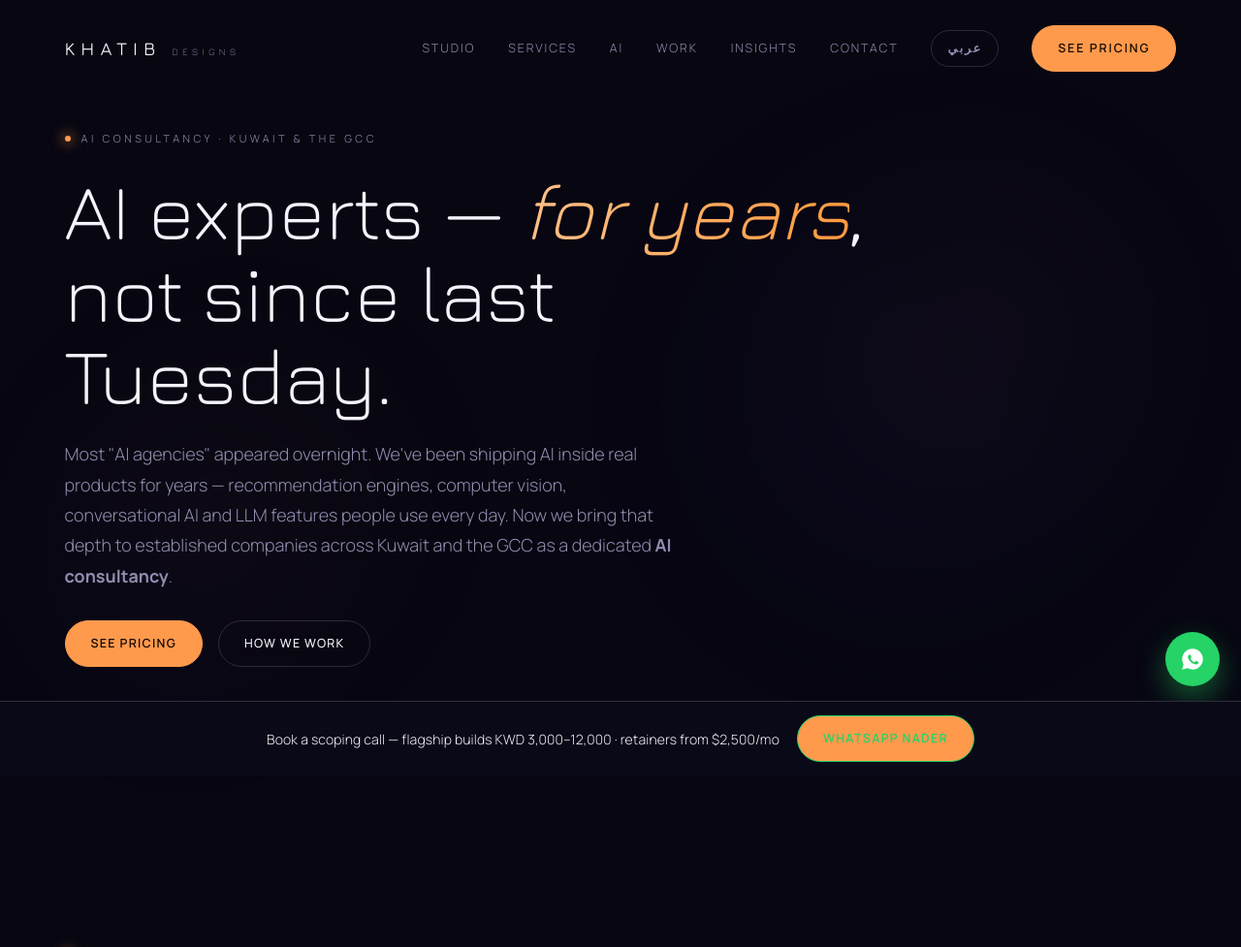
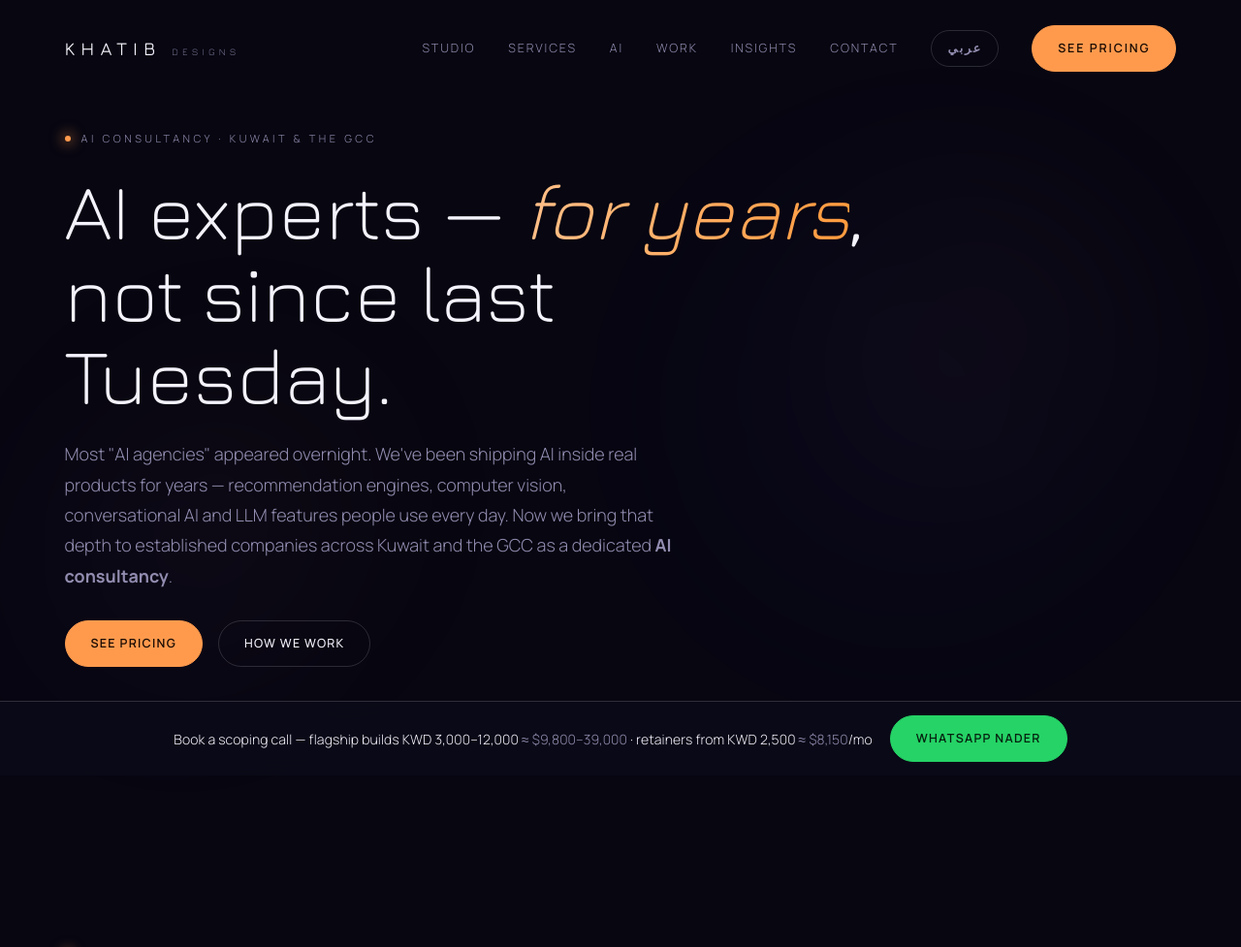
Before and after one commit to khatibdesigns/nader, a PHP site: page /ai/ in a window 1280 px wide. Shown: the top 977 px of the page at 97% size. Run offline with PHP 8.4, Linux system fonts and the light colour scheme.

Commit message:
Price the CTA bar in KWD, and convert it for the visitor
The bar shipped quoting "retainers from $2,500/mo" while the published ladder,
every other page and the JSON-LD offers all say KWD 2,500. At 3.26 dollars to
the dinar that advertised roughly a third of the rate, on the one line whose job
is to anchor price before someone starts a conversation.

KWD is now the price everywhere. pricing.js appends an approximate local
equivalent from the visitor timezone — AED in Dubai, SAR in Riyadh, GBP in
London, USD elsewhere, and nothing at all in Kuwait. It only touches elements
carrying data-kwd, never the structured data, and stays silent if it cannot work
out a currency: a missing conversion costs nothing, a wrong one costs trust.

Two defects found by rendering it rather than reading it. The floating WhatsApp
circle and the booking pill were given the same bottom offset and overlapped
exactly; with the bar present the circle was also a third copy of the same link,
so it is hidden where the bar exists and kept on the case studies where it is
the only contact route. And the bar button carried `btn solid wa-btn` — an
outline style used on 78 pages — rendering green text on orange fill at about
1.4:1. It is now solid WhatsApp green on dark, scoped to the bar.

```diff
--- a/ai/index.html
+++ b/ai/index.html
@@ -269,7 +269,7 @@
 
   <!-- Persistent scoping-call CTA — one price anchor, one action (fires GA4 book_call) -->
   <aside class="cta-bar" aria-label="Book a scoping call">
-    <p class="cta-head">Book a scoping call — flagship builds KWD 3,000–12,000 · retainers from $2,500/mo</p>
+    <p class="cta-head">Book a scoping call — flagship builds <span data-kwd="3000-12000">KWD 3,000–12,000</span> · retainers from <span data-kwd="2500">KWD 2,500</span>/mo</p>
     <a href="https://wa.me/96550003048?text=Hi%20Nader%20%E2%80%94%20saw%20the%20AI%20Sprint%20page%2C%20I%27d%20like%20to%20book%20a%20scoping%20call." class="btn solid wa-btn" target="_blank" rel="noopener" data-cta="book-call" data-cta-location="sticky">WhatsApp Nader</a>
   </aside>
 
@@ -285,5 +285,6 @@
     var ro=new IntersectionObserver(function(es){es.forEach(function(e){if(e.isIntersecting){e.target.classList.add('in');ro.unobserve(e.target);}});},{threshold:0.12});
     document.querySelectorAll('.reveal').forEach(function(el){ro.observe(el);});
   </script>
+  <script defer src="/assets/pricing.js"></script>
 </body>
 </html>
--- /dev/null
+++ b/assets/pricing.js
@@ -0,0 +1,82 @@
+(function () {
+  'use strict';
+  // Local-currency hint for the front-facing price anchors.
+  //
+  // KWD is the price. It is written into the HTML, it is what the JSON-LD offers say,
+  // and it is what a client is invoiced. This script only APPENDS an approximate local
+  // equivalent so a visitor in Dubai or London is not doing mental arithmetic before
+  // deciding whether to start a conversation. Nothing here is authoritative, nothing is
+  // replaced, and if anything is unknown the KWD figure is simply left alone — a missing
+  // conversion costs nothing, a wrong one costs trust.
+  //
+  // Rates checked 2026-09-02. The dinar is pegged to a currency basket and moves very
+  // little, so these are good for a long while; the GCC entries are pegged to USD and
+  // barely move at all. Refresh if the USD figure drifts more than a percent or two.
+  var RATES = {
+    USD: 3.26, EUR: 2.81, GBP: 2.38,
+    AED: 11.92, SAR: 12.18, QAR: 11.87, BHD: 1.23, OMR: 1.25,
+  };
+  var SYMBOL = {
+    USD: '$', EUR: '€', GBP: '£',
+    AED: 'AED ', SAR: 'SAR ', QAR: 'QAR ', BHD: 'BHD ', OMR: 'OMR ',
+  };
+
+  // IANA zone → currency. Timezone beats navigator.language for location: a Gulf client
+  // browsing in English reports en-US or en-GB and would otherwise be quoted in dollars.
+  var ZONES = {
+    'Asia/Kuwait': 'KWD',
+    'Asia/Dubai': 'AED', 'Asia/Muscat': 'OMR', 'Asia/Riyadh': 'SAR',
+    'Asia/Qatar': 'QAR', 'Asia/Bahrain': 'BHD',
+    'Europe/London': 'GBP', 'Europe/Dublin': 'EUR', 'Europe/Paris': 'EUR',
+    'Europe/Berlin': 'EUR', 'Europe/Madrid': 'EUR', 'Europe/Rome': 'EUR',
+    'Europe/Amsterdam': 'EUR', 'Europe/Brussels': 'EUR', 'Europe/Lisbon': 'EUR',
+  };
+
+  function currency() {
+    var zone = '';
+    try { zone = Intl.DateTimeFormat().resolvedOptions().timeZone || ''; } catch (e) {}
+    if (ZONES[zone]) return ZONES[zone];
+    // Unmapped Gulf zones still price in dinars locally; anything else defaults to USD,
+    // the currency a cross-border client is most likely to be budgeting in anyway.
+    if (zone.indexOf('America/') === 0 || zone.indexOf('Australia/') === 0) return 'USD';
+    if (zone.indexOf('Europe/') === 0) return 'EUR';
+    return 'USD';
+  }
+
+  // Round hard. "≈ $8,150" reads as a real quote; "≈ $8,150" for a figure that is itself
+  // a starting point is false precision, so land on the nearest 50 (or 500 above 10k).
+  function round(n) {
+    var step = n >= 10000 ? 500 : n >= 1000 ? 50 : 5;
+    return Math.round(n / step) * step;
+  }
+
+  function amount(kwd, cur) {
+    return round(kwd * RATES[cur]).toLocaleString('en-US');
+  }
+
+  // The symbol leads the range once — "AED 36,000–143,000", not "AED 36,000–AED 143,000",
+  // which reads as two separate prices rather than one span.
+  function format(values, cur) {
+    return SYMBOL[cur] + values.map(function (v) { return amount(v, cur); }).join('–');
+  }
+
+  function run() {
+    var cur = currency();
+    if (cur === 'KWD' || !RATES[cur]) return; // already in dinars, or nothing to say
+    var nodes = document.querySelectorAll('[data-kwd]');
+    for (var i = 0; i < nodes.length; i++) {
+      var raw = nodes[i].getAttribute('data-kwd');
+      var parts = String(raw).split('-').map(Number).filter(function (n) { return n > 0; });
+      if (!parts.length) continue;
+      var text = format(parts, cur);
+      var span = document.createElement('span');
+      span.className = 'fx';
+      span.setAttribute('dir', 'ltr');
+      span.textContent = ' ≈ ' + text;
+      nodes[i].appendChild(span);
+    }
+  }
+
+  if (document.readyState === 'loading') document.addEventListener('DOMContentLoaded', run);
+  else run();
+})();
--- a/assets/styles.css
+++ b/assets/styles.css
@@ -554,11 +554,29 @@ body.has-cta-bar{--cta-bar-h:76px;padding-bottom:calc(var(--cta-bar-h) + env(saf
   display:flex;align-items:center;justify-content:center;gap:18px;flex-wrap:wrap;
   padding:14px var(--shell);padding-bottom:calc(14px + env(safe-area-inset-bottom,0px));
   border-top:1px solid var(--line-2);background:rgba(11,10,24,0.94);backdrop-filter:blur(10px);}
+/* The local-currency hint appended by pricing.js. Deliberately quieter than the KWD
+   figure beside it: KWD is the price, this is only there so a visitor in Dubai or London
+   does not have to do the arithmetic before deciding to talk. dir=ltr on the span keeps
+   the numerals and symbol in order inside the Arabic mirror. */
+.cta-head .fx{color:var(--muted);white-space:nowrap;}
 .cta-bar .cta-head{font-size:14px;line-height:1.5;color:var(--ink);letter-spacing:.01em;text-wrap:balance;}
-/* the floating WhatsApp button and the home-page pill sit above the bar, not on it */
-body.has-cta-bar .wa-fab,
+/* The bar's button IS the WhatsApp action, so the floating circle is a third copy of the
+   same link on one screen — and it was landing exactly on top of the pill. Drop it here;
+   pages without a bar (every case study) still rely on it as their only contact route. */
+body.has-cta-bar .wa-fab{display:none;}
+/* The pill keeps its own message ("Book a 20-min call") so it stays, lifted clear. */
 body.has-cta-bar .khd-book{bottom:calc(var(--cta-bar-h) + 16px + env(safe-area-inset-bottom,0px));}
+/* .wa-btn is an outline style; on the bar it needs to read as the primary action, and
+   green-on-orange is unreadable. Solid WhatsApp green, dark text — scoped to the bar so
+   the 78 pages using the outline version are untouched. */
+.cta-bar .wa-btn{background:#25d366!important;border-color:#25d366!important;color:#06210f!important;}
+.cta-bar .wa-btn:hover{background:#1eb955!important;border-color:#1eb955!important;color:#06210f!important;}
 @media(max-width:760px){
+  /* The pill collapses to an icon-only circle below 760px, which puts a bare WhatsApp
+     glyph immediately above the bar's full-width WhatsApp button — the same action
+     twice, with nothing left to distinguish them. The bar wins on mobile: it carries
+     the price. */
+  body.has-cta-bar .khd-book{display:none;}
   body.has-cta-bar{--cta-bar-h:130px;}
   .cta-bar{flex-direction:column;gap:12px;text-align:center;}
   .cta-bar .cta-head{font-size:13px;}
--- a/index.html
+++ b/index.html
@@ -359,7 +359,7 @@
 
   <!-- Persistent scoping-call CTA — one price anchor, one action (fires GA4 book_call) -->
   <aside class="cta-bar" aria-label="Book a scoping call">
-    <p class="cta-head">Book a scoping call — flagship builds KWD 3,000–12,000 · retainers from $2,500/mo</p>
+    <p class="cta-head">Book a scoping call — flagship builds <span data-kwd="3000-12000">KWD 3,000–12,000</span> · retainers from <span data-kwd="2500">KWD 2,500</span>/mo</p>
     <a href="https://wa.me/96550003048?text=Hi%20Nader%20%E2%80%94%20saw%20the%20Khatib%20Designs%20home%20page%2C%20I%27d%20like%20to%20book%20a%20scoping%20call." class="btn solid wa-btn" target="_blank" rel="noopener" data-cta="book-call" data-cta-location="sticky">WhatsApp Nader</a>
   </aside>
 
@@ -395,5 +395,6 @@
     @media(max-width:560px){.khd-book{right:14px;bottom:14px;padding:12px 15px}.khd-book span{display:none}}
     @media print{.khd-book{display:none}}
   </style>
+  <script defer src="assets/pricing.js"></script>
 </body>
 </html>
--- a/work/coines/index.html
+++ b/work/coines/index.html
@@ -100,7 +100,7 @@
   <a class="wa-fab" href="https://wa.me/96550003048?text=Hi%20Khatib%20Designs%2C%20I%27d%20like%20to%20discuss%20a%20project." target="_blank" rel="noopener" aria-label="WhatsApp"><svg viewBox="0 0 24 24" width="26" height="26" fill="currentColor" aria-hidden="true"><path d="M12.04 2C6.58 2 2.13 6.45 2.13 11.9c0 1.76.46 3.45 1.32 4.95L2 22l5.3-1.39a9.9 9.9 0 0 0 4.73 1.2h.01c5.46 0 9.9-4.45 9.9-9.9C21.94 6.45 17.5 2 12.04 2Zm5.49 13.86c-.21.58-1.2 1.11-1.68 1.18-.43.06-.97.09-1.56-.1-.36-.11-.82-.26-1.41-.52-2.48-1.07-4.11-3.57-4.23-3.74-.12-.16-1.01-1.34-1.01-2.56 0-1.22.63-1.82.86-2.07.23-.25.5-.31.66-.31l.48.01c.15.01.36-.05.56.43.2.5.7 1.72.76 1.84.06.12.1.26.02.43-.08.16-.12.26-.25.41-.12.14-.26.32-.37.43-.12.12-.25.25-.11.5.14.25.63 1.06 1.38 1.72.94.84 1.74 1.11 1.99 1.23.25.12.4.1.54-.06.15-.17.63-.72.79-.97.17-.25.33-.21.56-.12.22.08 1.44.68 1.69.8.25.12.41.18.47.28.07.11.07.6-.14 1.18Z"/></svg></a>
   <!-- Persistent scoping-call CTA — one price anchor, one action (fires GA4 book_call) -->
   <aside class="cta-bar" aria-label="Book a scoping call">
-    <p class="cta-head">Book a scoping call — flagship builds KWD 3,000–12,000 · retainers from $2,500/mo</p>
+    <p class="cta-head">Book a scoping call — flagship builds <span data-kwd="3000-12000">KWD 3,000–12,000</span> · retainers from <span data-kwd="2500">KWD 2,500</span>/mo</p>
     <a href="https://wa.me/96550003048?text=Hi%20Nader%20%E2%80%94%20saw%20the%20Coines%20case%20study%2C%20I%27d%20like%20to%20book%20a%20scoping%20call." class="btn solid wa-btn" target="_blank" rel="noopener" data-cta="book-call" data-cta-location="sticky">WhatsApp Nader</a>
   </aside>
   <script src="/assets/case.js"></script>
@@ -111,5 +111,6 @@
       if(c&&window.khdTrack)window.khdTrack('book_call',{cta_location:c.getAttribute('data-cta-location')||'inline',page:'work-coines'});
     },true);
   </script>
+  <script defer src="/assets/pricing.js"></script>
 </body>
 </html>
```
